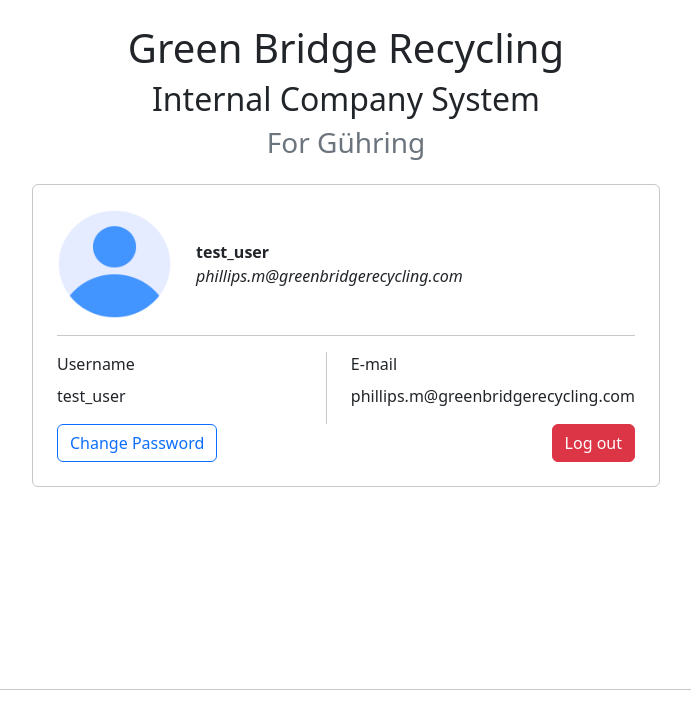
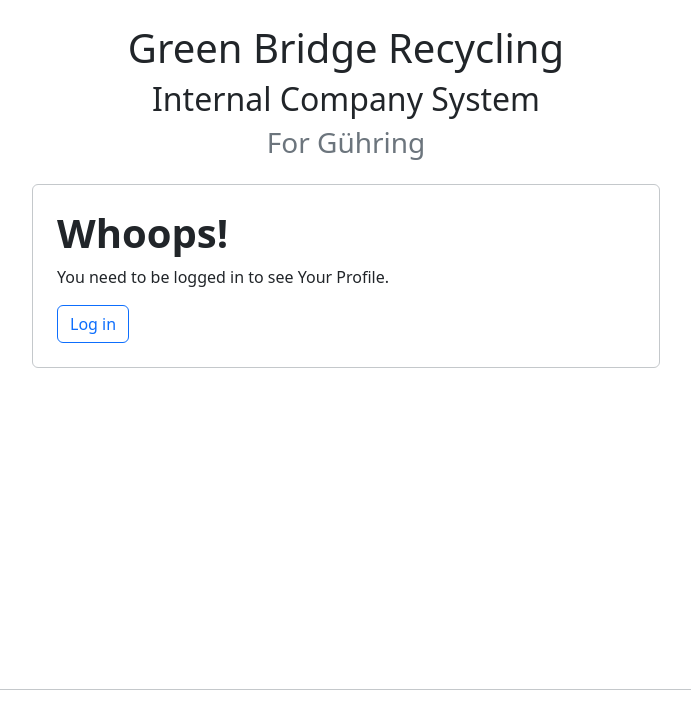
Before and after one commit to biggerpipicek/green_bridge_recycling_v2, a PHP site: page /pages/public/profile.php in a window 1280 px wide. Shown: the part 56-758 px from the top of the page, without its empty margins (294-985 px from the left). Run offline with PHP 8.4, Linux system fonts and the light colour scheme.

Commit message:
new files - logout functionality

```diff
--- a/index.php
+++ b/index.php
@@ -22,7 +22,7 @@
         $result = mysqli_stmt_get_result($stmt);
         $user_val = mysqli_fetch_assoc($result);
 
-        // VERIFYING IF USER AND PASSWORD MATCH → SET SESSION & COOKIE
+        // VERIFYING IF USER AND PASSWORD MATCH → SET SESSION & COOKIE THEN MOVE TO INDEX.PHP
         if($user_val && password_verify($pass, $user_val['password'])) {
             $_SESSION['user'] = $user_val['username'];
             $_SESSION['email'] = $user_val['email'];
@@ -46,7 +46,7 @@
     <?php if(!isset($_SESSION['user'])): ?>
     <div class="container-fluid">
         <div class="container-sm">
-            <form action="" method="post" class="border border-secondary-subtle rounded p-4">
+            <form action="" method="post" class="border border-secondary-subtle rounded-4 p-4">
                 <label for="username" class="form-label">Username</label>
                 <input type="text" name="username" class="form-control">
                 <br>
@@ -60,7 +60,7 @@
     <?php else: ?>
     <div class="container-fluid">
         <div class="container-sm">
-            <h1>Hello, <?php echo $_SESSION['user']; ?></h1>
+            <h1>Hello, <?php echo $_SESSION['user']; ?>!</h1>
         </div>
     </div>
     <?php endif; ?>
--- a/pages/public/profile.php
+++ b/pages/public/profile.php
@@ -2,7 +2,15 @@
     // MICHAEL D. PHILLIPS - 16.04.2026
     // SHOW USER PROFILE DATA
 
+    require "../../build/auth.php";
+
     $page_title = "GBR Profile";
+
+    if(session_status() === PHP_SESSION_NONE) {
+        session_start();
+    }
+
+
     include "../../build/header.php";
     ?>
     <style>
@@ -15,13 +23,14 @@
     </style>
 
     <div class="container-fluid">
-        <div class="container-sm w-50 border border-secondary-subtle rounded p-4">
+        <?php if(isset($_SESSION['user'])): ?>
+        <div class="container-sm w-50 border border-secondary-subtle rounded-4 p-4">
             <div class="row">
                 <div class="col d-flex align-items-center">
                     <img src="../../imgs/user.png" alt="Profile picture" style="width: 115px; height: 110px;">
                     <div class="together ms-4">
-                        <b>test_user</b><br>
-                        <i>phillips.m@greenbridgerecycling.com</i>
+                        <b><?php echo $_SESSION['user']; ?></b><br>
+                        <i><?php echo $_SESSION['email']; ?></i>
                     </div>
                 </div>
             </div>
@@ -29,25 +38,32 @@
             <div class="row">
                 <div class="col">
                     <label for="username" class="form-label">Username</label>
-                    <p>test_user</p>
+                    <p><?php echo $_SESSION['user']; ?></p>
                 </div>
                 <div class="col-auto d-flex">
                     <div class="vr"></div>
                 </div>
                 <div class="col">
                     <label for="email" class="form-label">E-mail</label>
-                    <p>phillips.m@greenbridgerecycling.com</p>
+                    <p><?php echo $_SESSION['email']; ?></p>
                 </div>
             </div>
             <div class="row">
                 <div class="col">
-                    <a href="" class="btn btn-outline-primary">Change Password</a>
+                    <a href="profile/changepassword.php" class="btn btn-outline-primary">Change Password</a>
                 </div>
                 <div class="col d-flex justify-content-end">
-                    <a href="" class="btn btn-danger">Log out</a>
+                    <a href="profile/logout.php" class="btn btn-danger">Log out</a>
                 </div>
             </div>
         </div>
+        <?php else: ?>
+        <div class="container-sm w-50 border border-secondary-subtle rounded p-4">
+            <h1><b>Whoops!</b></h1>
+            <p>You need to be logged in to see Your Profile.</p>
+            <a href="../../index.php" class="btn btn-outline-primary">Log in</a>
+        </div>
+        <?php endif; ?>
     </div>
 
     <?php
--- /dev/null
+++ b/pages/public/profile/changepassword.php
@@ -0,0 +1,3 @@
+<?php
+    // MICHAEL D. PHILLIPS - 17/04/2026
+    // CHANGE PASSWORD
```
Also changed, not shown: pages/public/profile/logout.php (added, +12 -0 lines), pages/public/track_trace.php (+12 -0 lines).
